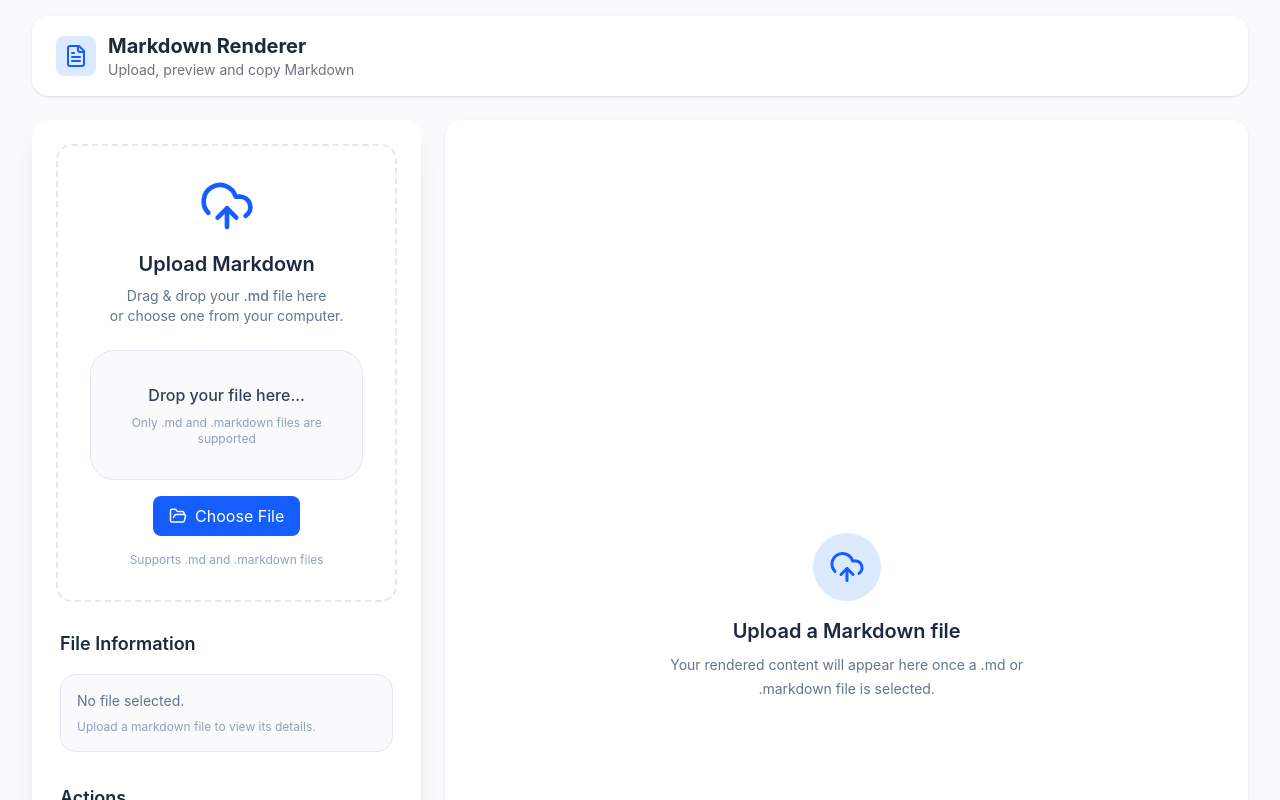
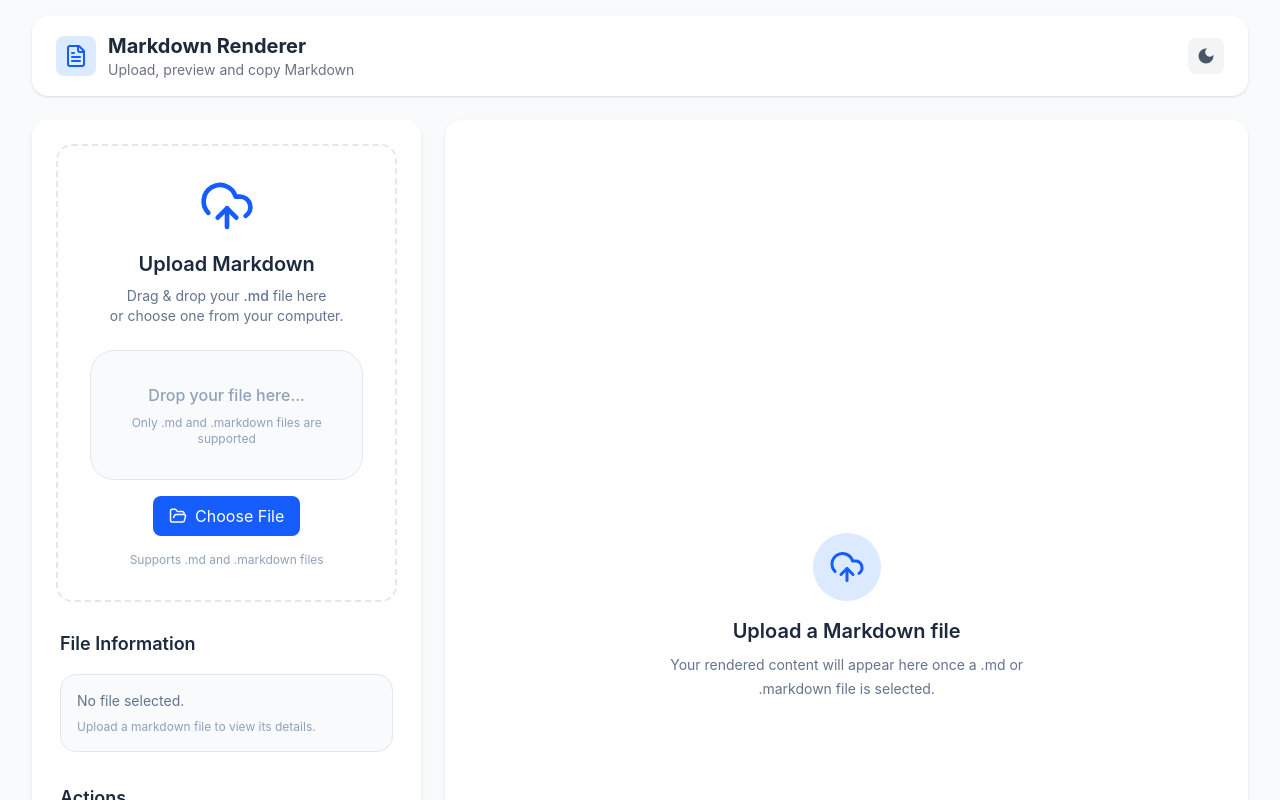
Before and after one commit to SivaRamaChakradhar/markdown_rendered, a React (Vite) app: page / in a window 1280 px wide. Shown: the top 800 px of the page. Built offline with nearby package versions, Linux system fonts and the light colour scheme.

Commit message:
Added Light/dark theme

```diff
--- a/src/App.css
+++ b/src/App.css
@@ -1,5 +1,7 @@
 @import "tailwindcss";
 @plugin "@tailwindcss/typography";
+
+@custom-variant dark (&:where(.dark, .dark *));
 
 @layer utilities {
   .prose pre,
--- a/src/App.jsx
+++ b/src/App.jsx
@@ -28,12 +28,12 @@ const App = () => {
     };
 
     return (
-        <div className="min-h-screen bg-slate-50 px-4 py-4 md:px-6 lg:px-8">
+        <div className="min-h-screen bg-slate-50 dark:bg-slate-950 px-4 py-4 md:px-6 lg:px-8">
             <Navbar />
 
             <main className="mt-6 grid gap-6 lg:grid-cols-3">
 
-                <aside className="lg:sticky lg:top-4 lg:self-startw-full space-y-6 bg-white shadow-xl rounded-2xl p-6">
+                <aside className="lg:sticky lg:top-4 lg:self-start w-full space-y-6 bg-white dark:bg-slate-800 shadow-md rounded-2xl p-6">
                     <UploadBox onFileUpload={handleFileUpload} />
                     <FileInfo file={file} markdown={markdown} />
                     <CopyButton markdown={markdown} />
--- a/src/components/CopyButton/CopyButton.jsx
+++ b/src/components/CopyButton/CopyButton.jsx
@@ -19,7 +19,7 @@ const CopyButton = ({ markdown }) => {
     }
     return (
         <div className="w-full p-1">
-            <h3 className="text-lg font-semibold text-slate-800">
+            <h3 className="text-lg font-semibold text-slate-800 dark:text-slate-200">
                 Actions
             </h3>
 
--- a/src/components/FileInfo/FileInfo.jsx
+++ b/src/components/FileInfo/FileInfo.jsx
@@ -9,16 +9,16 @@ const FileInfo = ({ file, markdown }) => {
    if (!file) {
         return (
             <div className="p-1">
-                <h3 className="text-lg font-semibold text-slate-800">
+                <h3 className="text-lg font-semibold text-slate-800 dark:text-slate-200">
                     File Information
                 </h3>
 
-                <div className="mt-4 rounded-2xl border border-slate-200 bg-slate-50 p-4">
-                    <p className="text-sm text-slate-500">
+                <div className="mt-4 rounded-2xl border border-slate-200 bg-slate-50 dark:bg-slate-700 p-4">
+                    <p className="text-sm text-slate-500 dark:text-slate-400">
                         No file selected.
                     </p>
 
-                    <p className="mt-2 text-xs text-slate-400">
+                    <p className="mt-2 text-xs text-slate-400 dark:text-slate-500">
                         Upload a markdown file to view its details.
                     </p>
                 </div>
@@ -26,13 +26,13 @@ const FileInfo = ({ file, markdown }) => {
         );
     }
     return (
-       <div className="mt-4 rounded-2xl border border-slate-200 p-4">
+       <div className="mt-4 rounded-2xl border border-slate-200 dark:border-slate-600 p-4">
             <div className="flex items-center gap-4">
                 <div className="flex h-12 w-12 items-center justify-center rounded-full bg-blue-100">
                     <LiaFileSolid className="text-blue-600" size={22} />
                 </div>
                 <div>
-                    <p className="font-medium text-slate-800">
+                    <p className="font-medium text-slate-800 dark:text-slate-200">
                         {file.name}
                     </p>
                     <span className="mt-1 inline-block rounded-full bg-blue-100 px-2 py-1 text-xs font-medium text-blue-700">
@@ -42,7 +42,7 @@ const FileInfo = ({ file, markdown }) => {
             </div>
             <div className="mt-5 grid grid-cols-2 gap-4">
                 <div>
-                    <p className="text-xs text-slate-500">
+                    <p className="text-xs text-slate-500 dark:text-slate-400">
                         Size
                     </p>
                     <p className="font-medium">
@@ -50,7 +50,7 @@ const FileInfo = ({ file, markdown }) => {
                     </p>
                 </div>
                 <div>
-                    <p className="text-xs text-slate-500">
+                    <p className="text-xs text-slate-500 dark:text-slate-400">
                         Lines
                     </p>
                     <p className="font-medium">
--- a/src/components/Navbar/Navbar.jsx
+++ b/src/components/Navbar/Navbar.jsx
@@ -1,8 +1,15 @@
 import { LuFileText } from "react-icons/lu";
 
+import { MdDarkMode, MdLightMode } from "react-icons/md";
+import { useTheme } from "../../context/ThemeProvider";
+
 const Navbar = () => {
+    const { theme, toggleTheme } = useTheme();
+
     return (
-        <nav className="bg-white shadow-sm rounded-2xl px-6 py-4 mb-4 flex items-center justify-between">
+       <nav className="mb-4 flex items-center justify-between rounded-2xl bg-white px-6 py-4 shadow-sm dark:bg-slate-800">
+
+            {/* Left */}
             <div className="flex items-center gap-3">
                 <div className="bg-blue-100 p-2 rounded-lg">
                     <LuFileText
@@ -12,7 +19,7 @@ const Navbar = () => {
                 </div>
 
                 <div>
-                    <h1 className="text-xl font-bold text-gray-800">
+                    <h1 className="text-xl font-bold text-gray-800 dark:text-gray-200">
                         Markdown Renderer
                     </h1>
 
@@ -21,8 +28,23 @@ const Navbar = () => {
                     </p>
                 </div>
             </div>
+
+            {/* Right */}
+            <button
+                onClick={toggleTheme}
+                type="button"
+                aria-label="Toggle theme"
+                className="rounded-lg bg-gray-100 dark:bg-slate-600 p-2 text-gray-600 dark:text-gray-300 transition hover:bg-gray-200 dark:hover:bg-slate-500"
+            >
+                {theme === "light" ? (
+                    <MdDarkMode size={20} />
+                ) : (
+                    <MdLightMode size={20} />
+                )}
+            </button>
+
         </nav>
     );
-};
+}
 
 export default Navbar;
--- a/src/components/Preview/Preview.jsx
+++ b/src/components/Preview/Preview.jsx
@@ -8,14 +8,14 @@ const Preview = ({ markdown }) => {
 
     if (!markdown) {
         return (
-            <div className="flex h-full w-full flex-col items-center justify-center rounded-2xl bg-white p-8 text-center shadow-sm">
+            <div className="flex h-full w-full flex-col items-center justify-center rounded-2xl bg-white dark:bg-slate-800 p-8 text-center shadow-sm">
                 <div className="mb-4 rounded-full bg-blue-100 p-4 text-blue-600">
                     <LuCloudUpload size={36} />
                 </div>
-                <h1 className="text-xl font-semibold text-slate-800">
+                <h1 className="text-xl font-semibold text-slate-800 dark:text-slate-200">
                     Upload a Markdown file
                 </h1>
-                <p className="mt-2 max-w-sm text-sm leading-6 text-slate-500">
+                <p className="mt-2 max-w-sm text-sm leading-6 text-slate-500 dark:text-slate-400">
                     Your rendered content will appear here once a .md or .markdown file is selected.
                 </p>
             </div>
--- a/src/components/UploadBox/UploadBox.jsx
+++ b/src/components/UploadBox/UploadBox.jsx
@@ -48,7 +48,7 @@ const UploadBox = ({ onFileUpload }) => {
   return (
     <div className={`rounded-2xl text-center border-2 border-dashed p-8 transition-all duration-200 ${isDragging
     ? "border-blue-500 bg-blue-50"
-    : "border-slate-200 bg-white"}
+    : "border-slate-200"}
    `}>
       <LuCloudUpload
         size={56}
@@ -59,7 +59,7 @@ const UploadBox = ({ onFileUpload }) => {
         Upload Markdown
       </h2>
 
-      <p className="text-sm text-slate-500 mt-2">
+      <p className="text-sm text-slate-500 dark:text-slate-400 mt-2">
         Drag & drop your <span className="font-medium">.md</span> file here
         <br />
         or choose one from your computer.
@@ -71,8 +71,8 @@ const UploadBox = ({ onFileUpload }) => {
            onDrop={handleDrop}
           className="mt-6 flex flex-col items-center gap-4"
         >
-          <label className="group flex w-full max-w-md cursor-pointer flex-col items-center justify-center rounded-3xl border border-slate-200 bg-slate-50 px-5 py-8 text-sm text-slate-500 transition hover:border-blue-300 hover:bg-slate-100 focus-within:border-blue-300 focus-within:ring-2 focus-within:ring-blue-100">
-            <span className="mb-2 text-base font-medium text-slate-700">
+          <label className="group flex w-full max-w-md cursor-pointer flex-col items-center justify-center rounded-3xl border border-slate-200 bg-slate-50 dark:bg-slate-700 px-5 py-8 text-sm text-slate-500 dark:text-slate-400 transition hover:border-blue-300 hover:bg-slate-100 dark:hover:bg-slate-600 focus-within:border-blue-300 focus-within:ring-2 focus-within:ring-blue-100">
+            <span className="mb-2 text-base font-medium text-slate-400">
               Drop your file here...
             </span>
             <span className="text-xs text-slate-400">
@@ -94,7 +94,7 @@ const UploadBox = ({ onFileUpload }) => {
         </button>
       </div>
 
-      <p className="mt-4 text-xs text-slate-400">
+      <p className="mt-4 text-xs text-slate-400 dark:text-slate-500">
         Supports .md and .markdown files
       </p>
     </div>
--- /dev/null
+++ b/src/context/ThemeProvider.jsx
@@ -0,0 +1,54 @@
+import { createContext, useContext, useEffect, useState } from "react";
+
+const ThemeContext = createContext();
+
+export const ThemeProvider = ({ children }) => {
+    const [theme, setTheme] = useState(() => {
+        if (typeof window === "undefined") {
+            return "light";
+        }
+
+        return window.localStorage.getItem("theme") || "light";
+    });
+
+    useEffect(() => {
+        const root = document.documentElement;
+
+        if (theme === "dark") {
+            root.classList.add("dark");
+        } else {
+            root.classList.remove("dark");
+        }
+
+        window.localStorage.setItem("theme", theme);
+    }, [theme]);
+
+    const toggleTheme = () => {
+        setTheme((prevTheme) =>
+            prevTheme === "light" ? "dark" : "light"
+        );
+    };
+
+    return (
+        <ThemeContext.Provider
+            value={{
+                theme,
+                toggleTheme,
+            }}
+        >
+            {children}
+        </ThemeContext.Provider>
+    );
+};
+
+export const useTheme = () => {
+    const context = useContext(ThemeContext);
+
+    if (!context) {
+        throw new Error(
+            "useTheme must be used inside ThemeProvider"
+        );
+    }
+
+    return context;
+};
--- a/src/main.jsx
+++ b/src/main.jsx
@@ -2,6 +2,7 @@ import './App.css'
 import { StrictMode } from 'react'
 import { createRoot } from 'react-dom/client'
 import { Toaster } from 'sonner'
+import { ThemeProvider } from './context/ThemeProvider.jsx'
 
 import "highlight.js/styles/github.css";
 
@@ -9,7 +10,9 @@ import App from './App.jsx'
 
 createRoot(document.getElementById('root')).render(
   <StrictMode>
-    <App />
+    <ThemeProvider>
+      <App />
+    </ThemeProvider>
     <Toaster richColors position="top-right" />
   </StrictMode>,
 )
```
